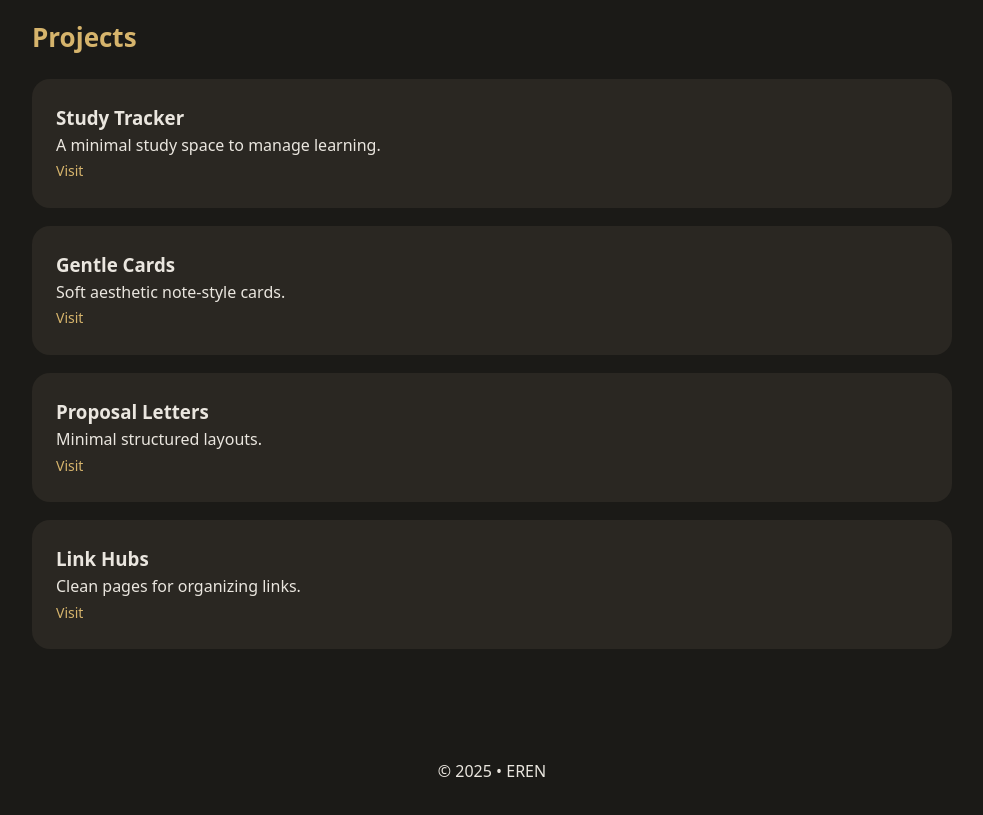
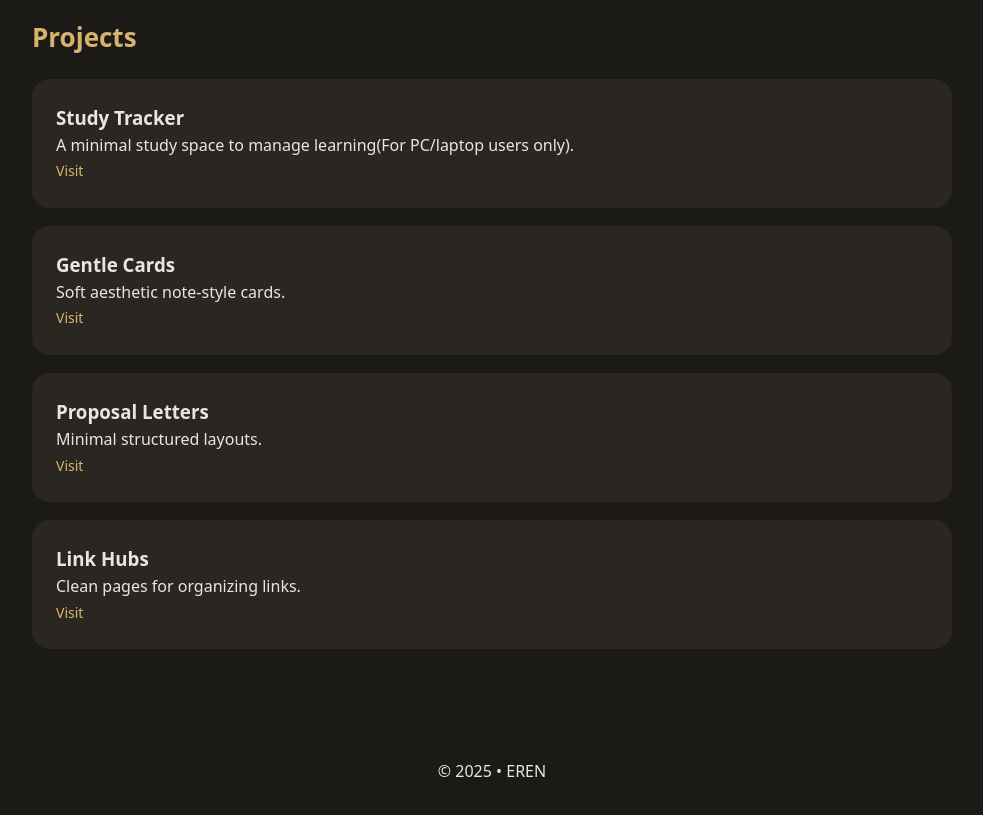
Before and after one commit to erenyeager-11/About-EREN, a plain HTML site: page index.html in a window 1280 px wide. Shown: the part 860-1675 px from the top of the page, without its empty margins (148-1131 px from the left). Drawn offline with Linux system fonts and the light colour scheme.

Commit message:
Update index.html

```diff
--- a/index.html
+++ b/index.html
@@ -91,7 +91,7 @@
 
     <div class="project reveal">
       <h3>Study Tracker</h3>
-      <p>A minimal study space to manage learning.</p>
+      <p>A minimal study space to manage learning(For PC/laptop users only).</p>
       <a href="https://erenyeager-11.github.io/Eren-space/" target="_blank">Visit</a>
     </div>
 
```
